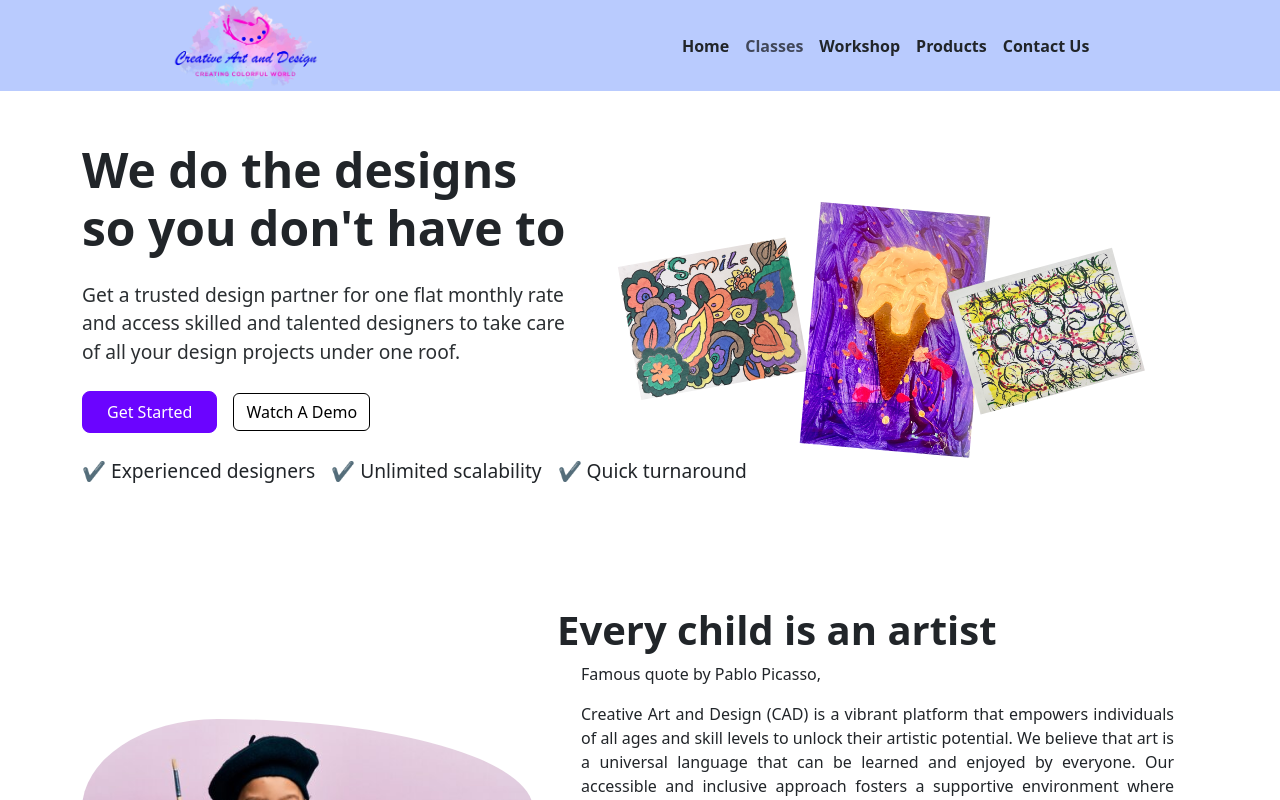
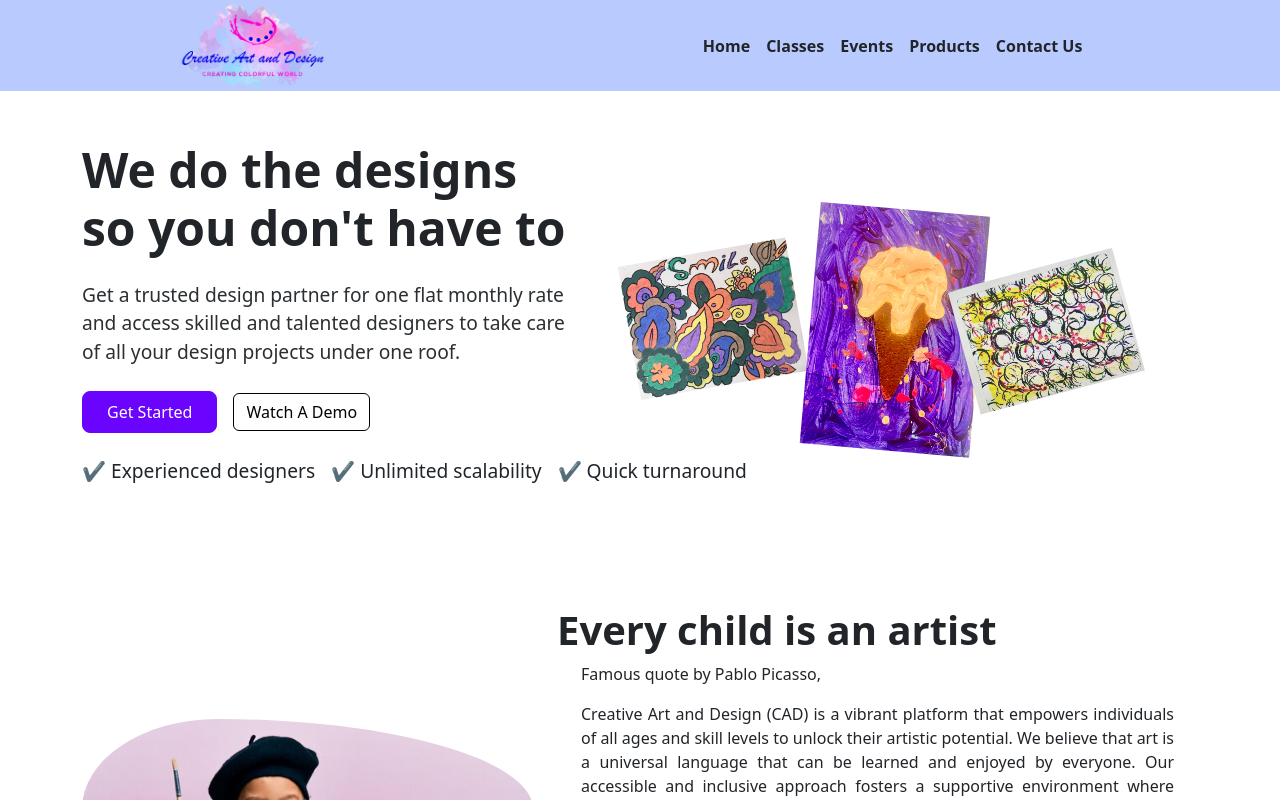
Before and after one commit to majbaulhoque/Creative-Art, a React (Vite) app: page / in a window 1280 px wide. Shown: the top 800 px of the page. Built offline with nearby package versions, Linux system fonts and the light colour scheme.

Commit message:
added Classes sub menu bar

```diff
--- a/src/Component/Nav Bar/NavBar.jsx
+++ b/src/Component/Nav Bar/NavBar.jsx
@@ -28,12 +28,20 @@ const NavBar = () => {
                                     <NavDropdown.Item as={Link} to="/vision">Our Vision</NavDropdown.Item>
                                     <NavDropdown.Item as={Link} to="/curriculum">Our Curriculum</NavDropdown.Item>
                                 </NavDropdown>
-                                <NavDropdown title="Classes" id="basic-nav-dropdown">
-                                    <NavDropdown.Item as={Link} to="/curriculum/adults">Adults</NavDropdown.Item>
-                                    <NavDropdown.Item as={Link} to="/curriculum/teens">Teens</NavDropdown.Item>
-                                    <NavDropdown.Item as={Link} to="/curriculum/kids">Kids</NavDropdown.Item>
+                                <NavDropdown title={
+                                    <Link to='/classes' className="text-dark text-decoration-none">
+                                        Classes
+                                    </Link>
+                                }>
+                                    <NavDropdown.Item as={Link} to="/curriculum/adults">About Our Classes</NavDropdown.Item>
+                                    <NavDropdown.Item as={Link} to="/curriculum/teens">Fine Art</NavDropdown.Item>
+                                    <NavDropdown.Item as={Link} to="/curriculum/kids">Visual Art</NavDropdown.Item>
+                                    <NavDropdown.Item as={Link} to="/curriculum/kids">Social Presentation</NavDropdown.Item>
+                                    <NavDropdown.Item as={Link} to="/curriculum/kids">Digital Art</NavDropdown.Item>
+                                    <NavDropdown.Item as={Link} to="/curriculum/kids">Adults Development</NavDropdown.Item>
+                                    <NavDropdown.Item as={Link} to="/curriculum/kids">Art For Senior</NavDropdown.Item>
                                 </NavDropdown>
-                                <Nav.Link as={Link} to="/workshop" className='text-dark'>Workshop</Nav.Link>
+                                <Nav.Link as={Link} to="/workshop" className='text-dark'>Events</Nav.Link>
                                 <Nav.Link as={Link} to="/products" className='text-dark'>Products</Nav.Link>
                                 <Nav.Link as={Link} to="/contact" className='text-dark'>Contact Us</Nav.Link>
                             </Nav>
```
